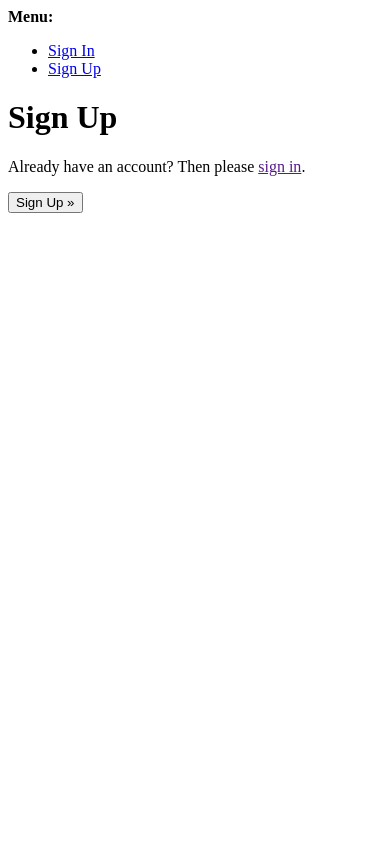
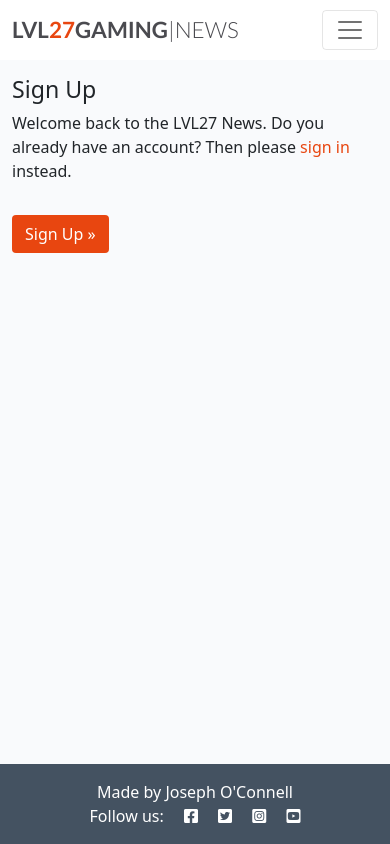
Before and after one commit to JosephOConnell/news-blog, a Django app: template templates/account/signup.html in a window 390 px wide. Run offline with Django 3.2, Linux system fonts and the light colour scheme; the template is opened without the code that fills it: most values are stand-ins (such as "Sample title", 1, 10 or a date in 2020).

Commit message:
sign up css & added domain

```diff
--- a/lvl27/settings.py
+++ b/lvl27/settings.py
@@ -29,11 +29,13 @@ TEMPLATES_DIR = os.path.join(BASE_DIR, 'templates')
 SECRET_KEY = os.environ.get('SECRET_KEY')
 
 # SECURITY WARNING: don't run with debug turned on in production!
-DEBUG = False
+DEBUG = True
 
 ALLOWED_HOSTS = [
     '8000-josephoconnell-news-blog-eixwpi7qss.us2.codeanyapp.com',
-    '.herokuapp.com']
+    '.herokuapp.com',
+    'www.lvl27.ie',
+    'lvl27.ie',]
 
 
 # Application definition
--- a/templates/account/signup.html
+++ b/templates/account/signup.html
@@ -1,5 +1,5 @@
 <!-- prettier-ignore -->
-{% extends "account/base.html" %}
+{% extends "base.html" %}
 
 {% load i18n %}
 
@@ -8,27 +8,33 @@
 {% block content %}
 <!-- prettier-ignore-end -->
 
-<h1>{% trans "Sign Up" %}</h1>
+<div class="container">
+    <div class="row">
+        <div class="col-md-8 mt-3 offset-md-2">
+            <h3>{% trans "Sign Up" %}</h3>
 
-<p>
-  {% blocktrans %}Already have an account? Then please
-  <a href="{{ login_url }}">sign in</a>.{% endblocktrans %}
-</p>
-
-<form
-  class="signup"
-  id="signup_form"
-  method="post"
-  action="{% url 'account_signup' %}"
->
-  {% csrf_token %} {{ form.as_p }} {% if redirect_field_value %}
-  <input
-    type="hidden"
-    name="{{ redirect_field_name }}"
-    value="{{ redirect_field_value }}"
-  />
-  {% endif %}
-  <button type="submit">{% trans "Sign Up" %} &raquo;</button>
-</form>
+            <p>{% blocktrans %}
+                Welcome back to the LVL27 News.
+                Do you already have an account? Then please
+                <a class="link" href="{{ login_url }}">sign in</a>
+                instead.
+                {% endblocktrans %}
+            </p>
+        </div>
+    </div>
+    <div class="row">
+        <div class="col-md-8 mt-3 offset-md-2">
+            <form class="signup" id="signup_form" method="post" action="{% url 'account_signup' %}">
+                {% csrf_token %}
+                {{ form.as_p }}
+                {% if redirect_field_value %}
+                <input type="hidden" name="{{ redirect_field_name }}" value="{{ redirect_field_value }}" />
+                {% endif %}
+                <button class="btn btn-signup right" type="submit">
+                    {% trans "Sign Up" %} &raquo;</button>
+            </form>
+        </div>
+    </div>
+</div>
 
 {% endblock content %}
```
